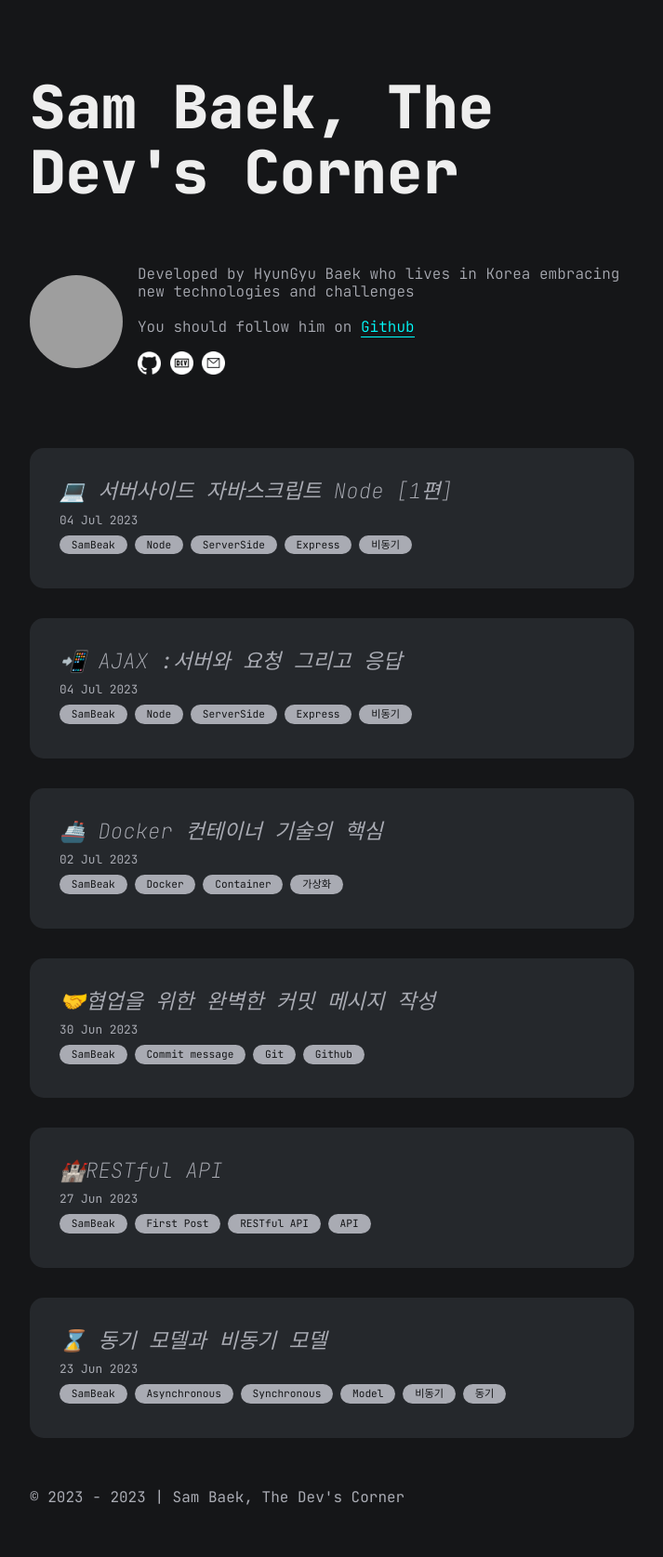
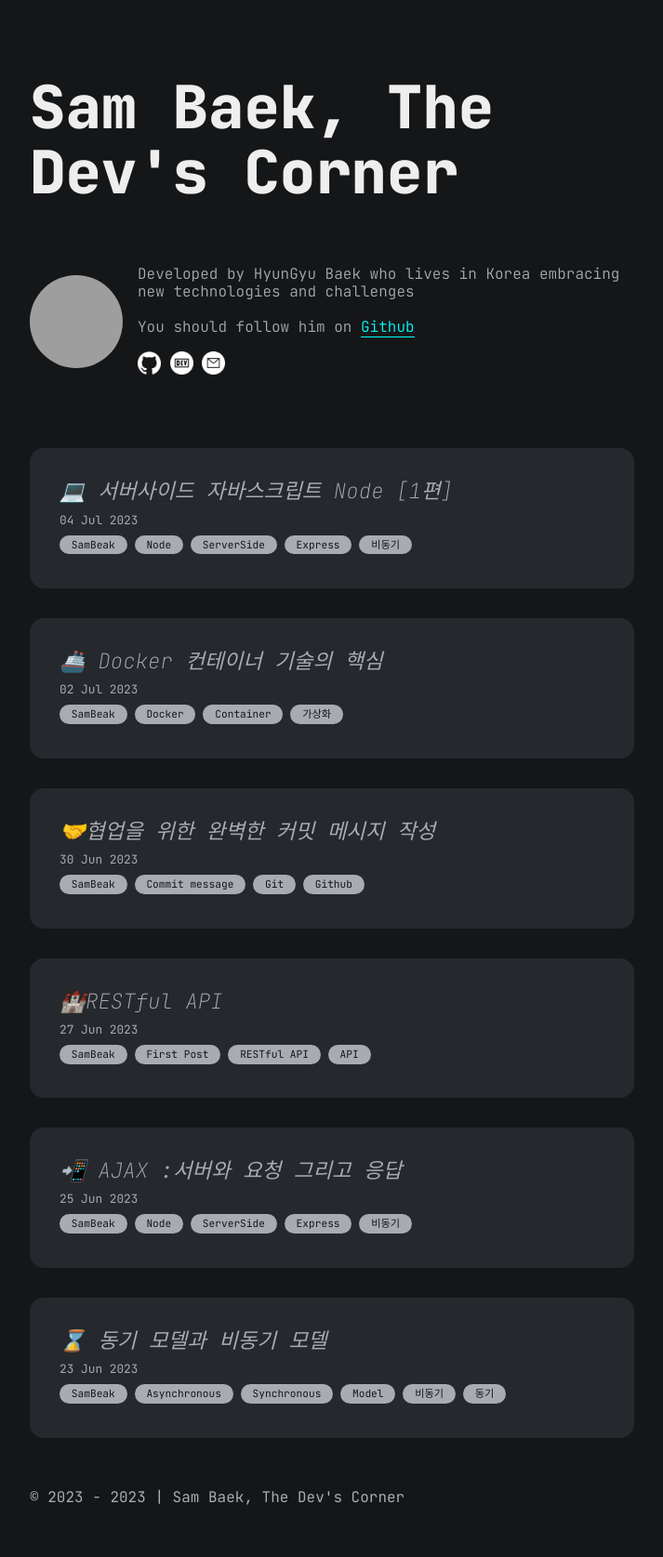
Before and after one commit to SamBeak/sambeak.github.io, a Jekyll site: the page built from index.md, in a window 1280 px wide. Shown: the whole page at 93% size, without its empty margins (283-996 px from the left). Built offline with Jekyll 4.4.1, drawn with Linux system fonts in a browser that asks for light colours; grey boxes are pictures that could not be loaded.

Commit message:
docs: Fix typo

```diff
--- a/all_collections/_posts/2023-06-25-ajax.md
+++ b/all_collections/_posts/2023-06-25-ajax.md
@@ -1,7 +1,7 @@
 ---
 layout: post
 title: 📲 AJAX :서버와 요청 그리고 응답
-date: 2023-07-04
+date: 2023-06-25
 categories: ["SamBeak", "Node", "ServerSide", "Express", "비동기"]
 ---
 
```
Also changed, not shown: screenshots/mobile_blog.png (deleted), screenshots/mobile_post.png (deleted), screenshots/pc_blog.png (deleted), screenshots/pc_post.png (deleted).
